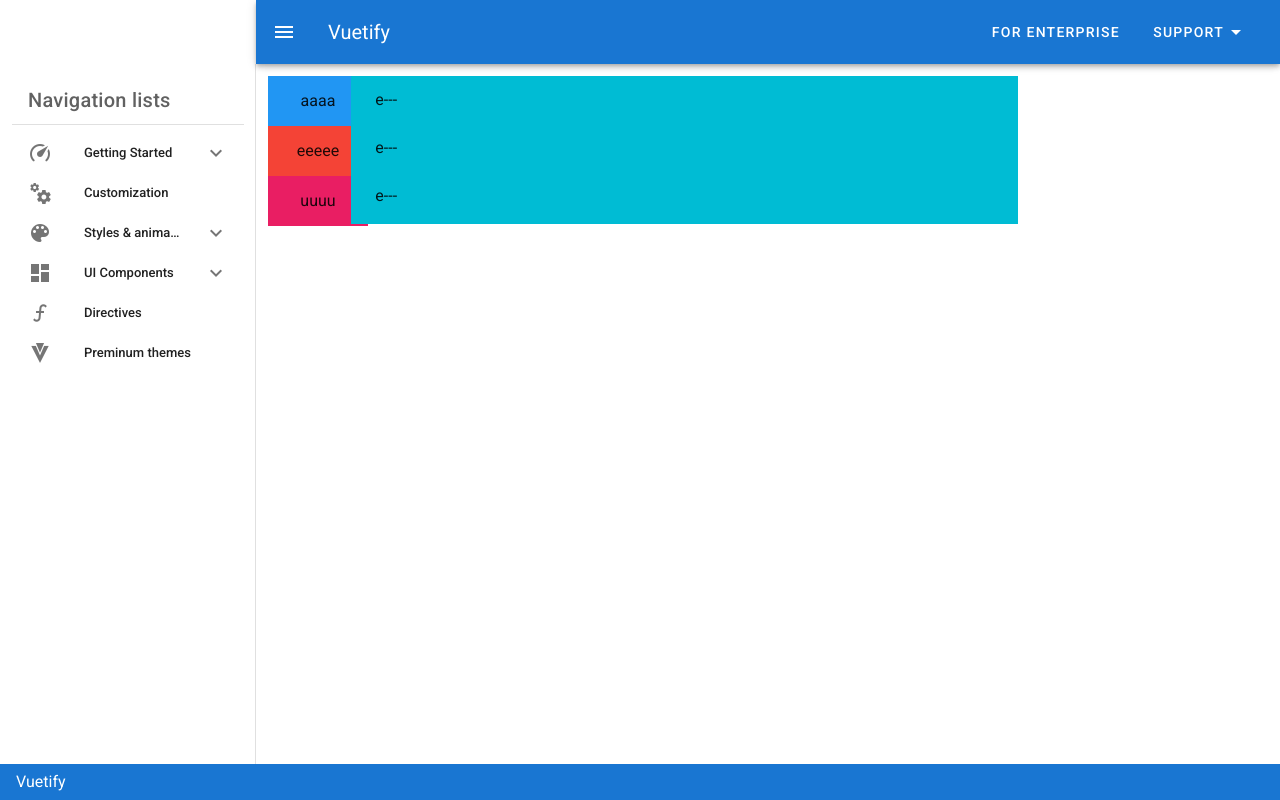
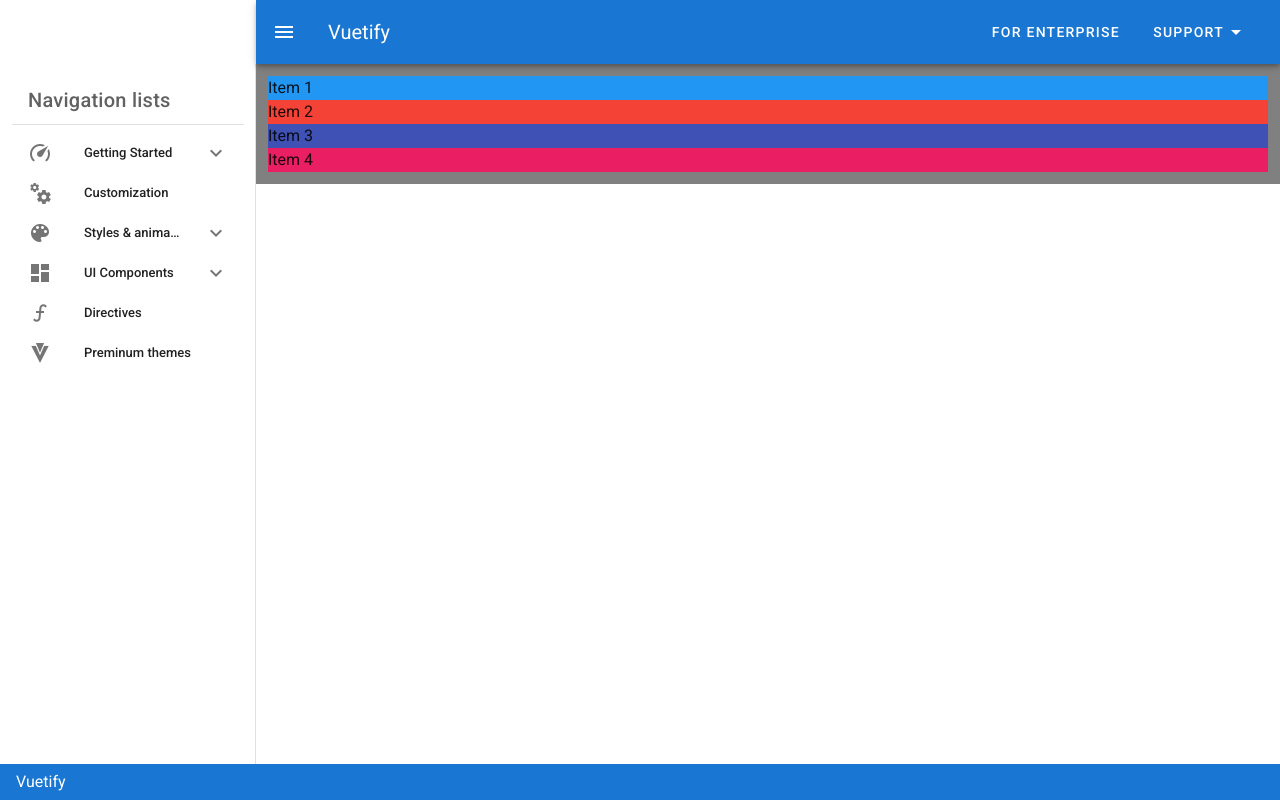
Before and after one commit to omatsu0/vuetify, a Vue app: page /github-issue-board in a window 1280 px wide. Built offline with nearby package versions, Linux system fonts and the light colour scheme.

Commit message:
contaierでblock要素を囲んだだけのときは要素が縦並び

```diff
--- a/src/views/github-issue-board.vue
+++ b/src/views/github-issue-board.vue
@@ -1,37 +1,27 @@
 <template>
-  <v-container>
-    <v-col cols="1" class="indigo">
-      <v-row class="blue" justify="center" align="center">aaaa
-      </v-row>
-      <v-row class="red" justify="center" align="center">eeeee</v-row>
-      <v-row class="pink" justify="center" align="center">uuuu</v-row>
-    </v-col>
-    <v-col cols="8" class="cyan inline-block"><v-col class="pt-0">e---</v-col><v-col class="pb-3">e---</v-col><v-col class="pb-1">e---</v-col></v-col>
-
-  </v-container>
+  <div class="container gray">
+    <div class="item blue">Item 1</div>
+    <div class="item red">Item 2</div>
+    <div class="item indigo">Item 3</div>
+    <div class="item pink">Item 4</div>
+  </div>
 </template>
 
 <style>
+.gray{
+  background-color: gray;
+}
 .blue{
   background-color: blue;
-  width: 100px;
-  height: 50px;
 }
 .red{
   background-color: red;
-  width: 100px;
-  height: 50px;
 }
 .indigo{
-  height: 150px;
-  float:left;
+  background-color: indigo;
 }
 .pink{
   background-color: pink;
-  width: 100px;
-  text-align: center;
-  justify-content: center;
-  height: 50px;
 }
 .inline-block{
   display: inline-block;
```
